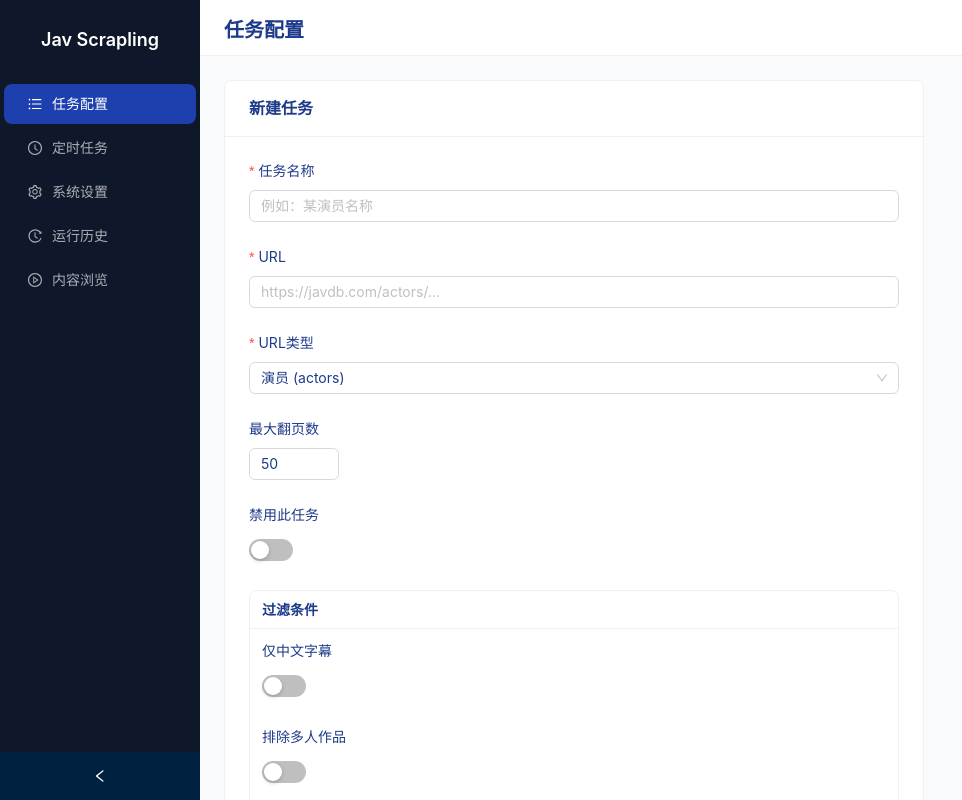
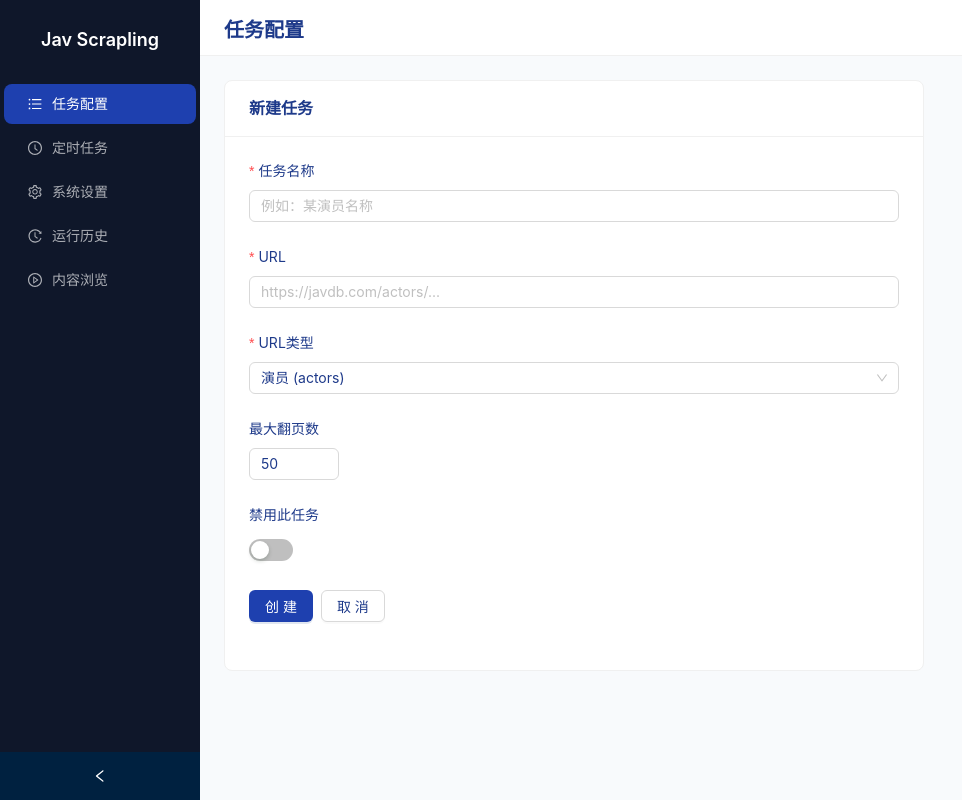
Before and after one commit to Eastwood951220/jav-scrapling, a React (Vite) app in the folder frontend/: page /tasks/new in a window 1280 px wide. Shown: the whole page, without its empty margins (0-962 px from the left). Built offline with nearby package versions, Linux system fonts and the light colour scheme.

Commit message:
refactor: remove filter conditions from task form and types
Remove FilterConfig interface, filter fields from CrawlTask/TaskCreatePayload,
the filter Card UI (only_chinese + exclude_multi_person switches), and all
related initialValues/setFieldsValue/payload references.

```diff
--- a/frontend/src/features/tasks/TaskForm.tsx
+++ b/frontend/src/features/tasks/TaskForm.tsx
@@ -25,8 +25,6 @@ export default function TaskForm() {
           url_type: task.url_type,
           is_skip: task.is_skip,
           max_list_pages: task.max_list_pages,
-          only_chinese: task.filter?.only_chinese ?? false,
-          exclude_multi_person: task.filter?.exclude_multi_person ?? false,
         });
       })
       .catch((e) => message.error(getErrorMessage(e)))
@@ -42,10 +40,6 @@ export default function TaskForm() {
         url_type: values.url_type as string,
         is_skip: values.is_skip as boolean,
         max_list_pages: values.max_list_pages as number,
-        filter: {
-          only_chinese: (values.only_chinese as boolean) ?? false,
-          exclude_multi_person: (values.exclude_multi_person as boolean) ?? false,
-        },
       };
 
       if (isEdit && id) {
@@ -71,8 +65,6 @@ export default function TaskForm() {
         url_type: "actors",
         is_skip: false,
         max_list_pages: 50,
-        only_chinese: false,
-        exclude_multi_person: false,
       }}>
         <Form.Item name="name" label="任务名称" rules={[{ required: true, message: "请输入任务名称" }]}>
           <Input placeholder="例如：某演员名称" />
@@ -101,15 +93,6 @@ export default function TaskForm() {
           <Switch />
         </Form.Item>
 
-        <Card title="过滤条件" size="small" style={{ marginBottom: 24 }}>
-          <Form.Item name="only_chinese" label="仅中文字幕" valuePropName="checked">
-            <Switch />
-          </Form.Item>
-          <Form.Item name="exclude_multi_person" label="排除多人作品" valuePropName="checked">
-            <Switch />
-          </Form.Item>
-        </Card>
-
         <Form.Item>
           <Button type="primary" htmlType="submit" loading={submitting}>
             {isEdit ? "更新" : "创建"}
--- a/frontend/src/features/tasks/api.ts
+++ b/frontend/src/features/tasks/api.ts
@@ -2,7 +2,7 @@ import client from "@/shared/api/client";
 import type { CrawlTask, TaskCreatePayload } from "./types";
 import type { TaskRun } from "@/features/runs/types";
 
-export type { CrawlTask, TaskCreatePayload, FilterConfig } from "./types";
+export type { CrawlTask, TaskCreatePayload } from "./types";
 
 export function fetchTasks(): Promise<CrawlTask[]> {
   return client.get("/tasks").then((res) => res.data);
```
Also changed, not shown: frontend/src/features/tasks/types.ts (+0 -9 lines).
